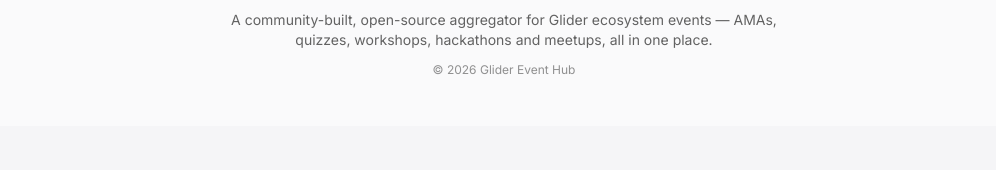
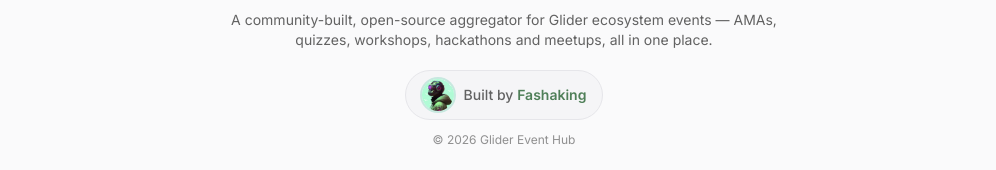
Before and after one commit to FASHAKING/glider-event-hub, a React (Vite) app: page / in a window 1280 px wide. Shown: the part 2271-2441 px from the top of the page, without its empty margins (264-1260 px from the left). Before the commit the page ends 2397 px from the top, so only its background shows below. Built offline with nearby package versions, Linux system fonts and the light colour scheme; no server answers; the database is empty; the HTML template or start-up script is replaced by a standard one.

Commit message:
Add 'Built by Fashaking' credit to footer
Adds a clickable avatar + name badge in the footer linking to
x.com/fashaking3, with the profile picture stored locally.

https://claude.ai/code/session_01Nj8MBkkYz8v7MkwYv8WUwT

```diff
--- a/src/components/Footer.tsx
+++ b/src/components/Footer.tsx
@@ -12,8 +12,28 @@ export default function Footer() {
           A community-built, open-source aggregator for Glider ecosystem events —
           AMAs, quizzes, workshops, hackathons and meetups, all in one place.
         </p>
+
+        <a
+          href="https://x.com/fashaking3"
+          target="_blank"
+          rel="noreferrer"
+          className="mt-2 flex items-center gap-2.5 px-4 py-2 rounded-full bg-glider-light dark:bg-glider-darkPanel2 border border-glider-border dark:border-glider-darkBorder hover:border-glider-olive/40 dark:hover:border-glider-mint/40 transition group"
+        >
+          <img
+            src="/brand/fashaking.jpg"
+            alt="Fashaking"
+            className="w-8 h-8 rounded-full object-cover ring-2 ring-glider-mint/60 dark:ring-glider-mint/30"
+          />
+          <span className="text-sm font-medium text-glider-gray dark:text-glider-darkMuted group-hover:text-glider-black dark:group-hover:text-glider-darkText transition">
+            Built by{' '}
+            <span className="font-semibold text-glider-olive dark:text-glider-mint">
+              Fashaking
+            </span>
+          </span>
+        </a>
+
         <p className="text-xs text-glider-gray/70 dark:text-glider-darkMuted/60">
-          © {new Date().getFullYear()} Glider Event Hub
+          &copy; {new Date().getFullYear()} Glider Event Hub
         </p>
       </div>
     </footer>
```
Also changed, not shown: public/brand/fashaking.jpg (added).
